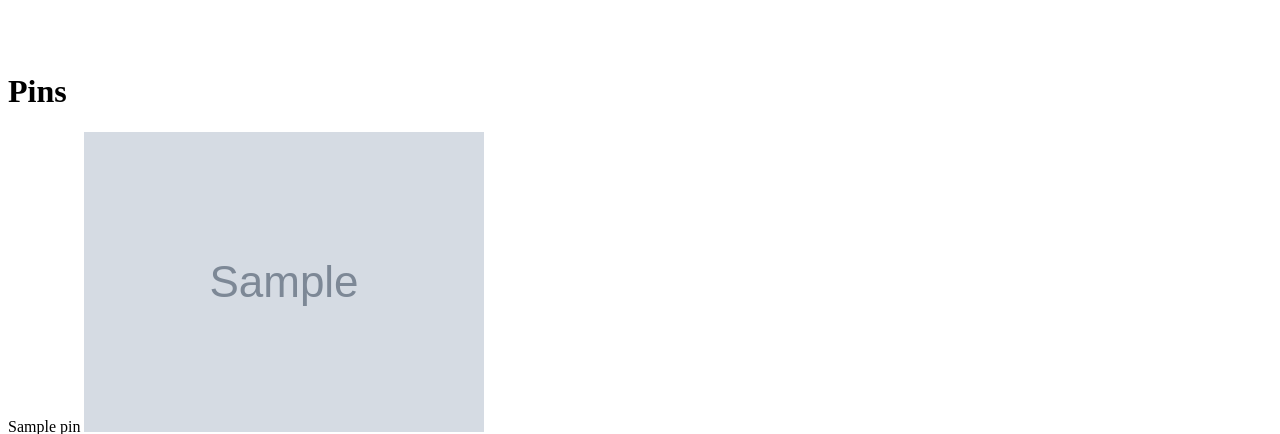
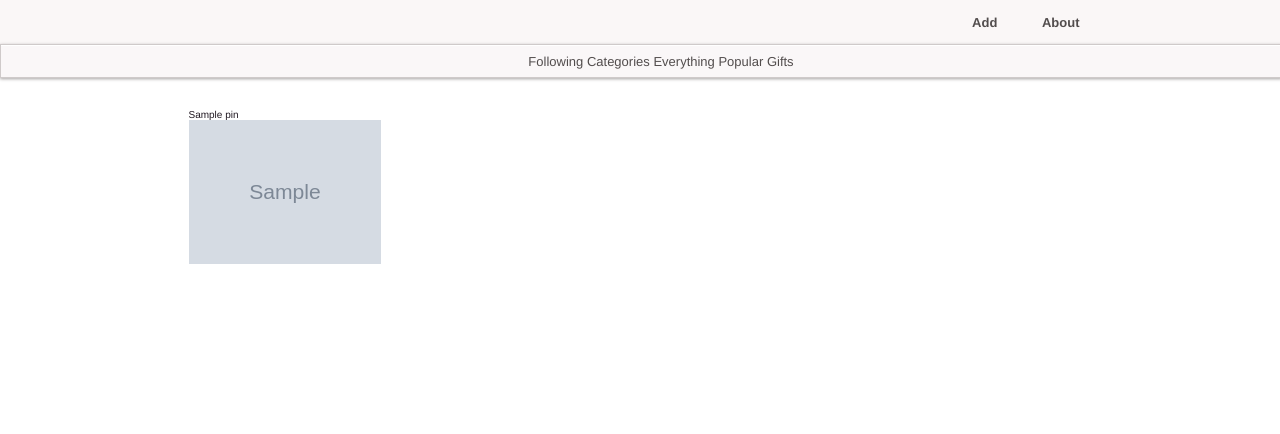
Before and after one commit to Ceasar/clones, a Flask app: template pinterest/templates/index.html in a window 1280 px wide. Shown: the top 434 px of the page. Run offline with Flask 2, Linux system fonts and the light colour scheme; the template is opened without the code that fills it: most values are stand-ins (such as "Sample title", 1, 10 or a date in 2020); grey boxes marked "Sample" are stand-in pictures; style sheets or scripts are compiled from the project's sources.

Commit message:
integrate compass

```diff
--- /dev/null
+++ b/pinterest/static/sass/ie.sass
@@ -0,0 +1,6 @@
+/*
+  Welcome to Compass. Use this file to write IE specific override styles.
+  Import this file using the following HTML or equivalent:
+  <!--[if IE]>
+    <link href="/stylesheets/ie.css" media="screen, projection" rel="stylesheet" type="text/css" />
+  <![endif]-->
--- /dev/null
+++ b/pinterest/static/sass/print.sass
@@ -0,0 +1,4 @@
+/*
+  Welcome to Compass. Use this file to define print styles.
+  Import this file using the following HTML or equivalent:
+  <link href="/stylesheets/print.css" media="print" rel="stylesheet" type="text/css" />
--- a/pinterest/templates/_base.html
+++ b/pinterest/templates/_base.html
@@ -12,7 +12,9 @@
         <![endif]-->
 
         <!-- Le styles -->
-        <link rel="stylesheet" href="{{ url_for('static', filename='css/styles.css') }}" type="text/css" media="screen">
+        <link rel="stylesheet" href="{{ url_for('static', filename='stylesheets/print.css') }}" type="text/css" media="screen">
+        <link rel="stylesheet" href="{{ url_for('static', filename='stylesheets/ie.css') }}" type="text/css" media="screen">
+        <link rel="stylesheet" href="{{ url_for('static', filename='stylesheets/screen.css') }}" type="text/css" media="screen">
     </head>
     <body>
         {% block body %}
--- a/pinterest/templates/index.html
+++ b/pinterest/templates/index.html
@@ -1,9 +1,23 @@
 {% extends "_base.html" %}
 {% block body %}
+<div id="header">
+    <div class="container">
+        <a href="#" id="title"></a>
+        <ul id="navigation">
+            <li><a href="#">Add</a></li>
+            <li><a href="#">About</a></li>
+        </ul>
+    </div>
+</div>
 <div class="container">
-    <div id="header">
-    </div>
     <div id="categories">
+        <ul>
+            <li><a href="#">Following</a></li>
+            <li><a href="#">Categories</a></li>
+            <li><a href="#">Everything</a></li>
+            <li><a href="#">Popular</a></li>
+            <li><a href="#">Gifts</a></li>
+        </ul>
     </div>
     <h1>Pins</h1>
     <div id="wrapper">
```
Also changed, not shown: pinterest/static/sass/screen.sass (added, +85 -0 lines), 2 other files.
